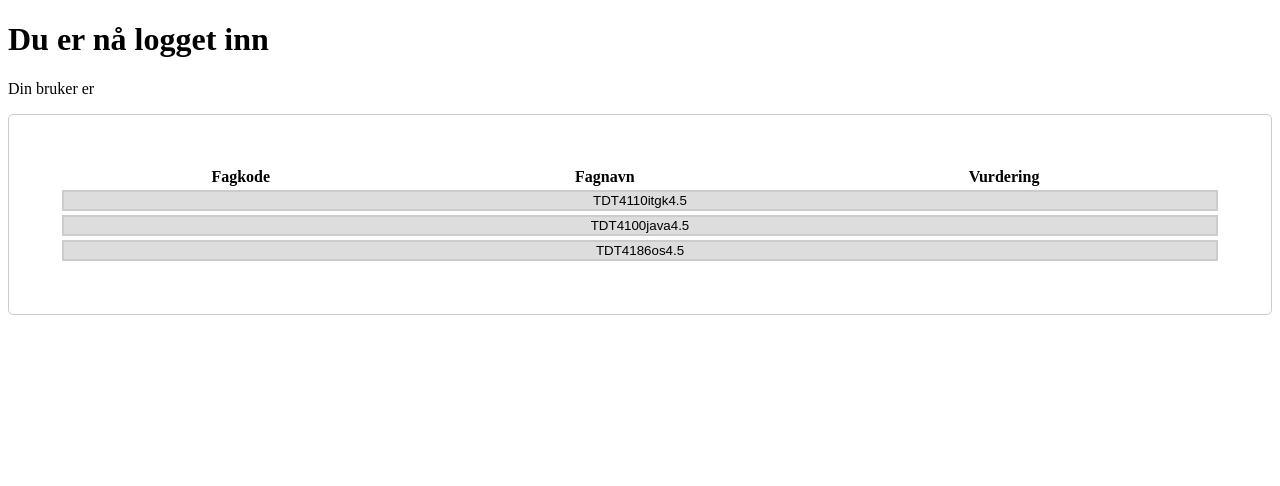
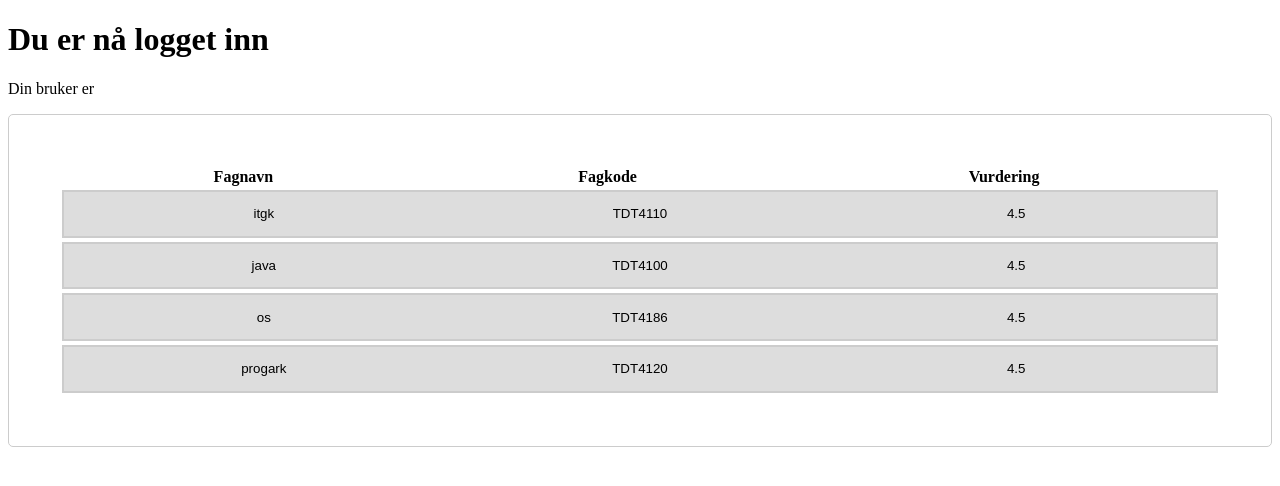
Before and after one commit to rotciw/emnr, a React (Create React App) app in the folder frontend/: page / in a window 1280 px wide. Shown: the top 486 px of the page. Built offline with nearby package versions, Linux system fonts and the light colour scheme; no server answers; sample sign-in values are in the browser's storage.

Commit message:
US2 see courses as a prettier card with correct table head.

```diff
--- a/frontend/src/App/App.tsx
+++ b/frontend/src/App/App.tsx
@@ -4,12 +4,12 @@ import { GlobalStateContext } from '../context/GlobalStateContext';
 import { CourseList } from '../components/CourseList';
 
 const getCourseNames = () => {
-  let courseNames: Array<String> = ['itgk','java','os'];
+  let courseNames: Array<String> = ['itgk','java','os','progark'];
   return courseNames;
 }
 
 const getCourseCodes = () => {
-  let courseCodes: Array<String> = ['TDT4110','TDT4100','TDT4186'];
+  let courseCodes: Array<String> = ['TDT4110','TDT4100','TDT4186','TDT4120'];
   return courseCodes;
 }
 
--- a/frontend/src/components/Buttons.tsx
+++ b/frontend/src/components/Buttons.tsx
@@ -3,7 +3,7 @@ import styled from 'styled-components';
 
 interface ButtonProps {
   clickHandler?: (value?: any) => void;
-  children: string;
+  children: any;
 }
 
 const StyledLoginBtn = styled.button`
--- a/frontend/src/components/Course.tsx
+++ b/frontend/src/components/Course.tsx
@@ -11,20 +11,25 @@ const handleCourseClick = () => {
     console.log("Trykk på fag 1");
 }
 
-
+const courseStyle = {
+  display: 'inline-block',
+  width: '33%',
+};
 
 export const Course: React.FC<CourseProps> = ({
   courseName,
   courseCode,
   score,
   }) => {
-
-    let btnString: String = courseCode.concat(courseName as string).concat(score.toString());
   return (
     <tr>
         <td colSpan={3}>
             <CourseButton clickHandler={handleCourseClick}>
-                {btnString as string}
+                <div>
+                  <p style={courseStyle}>{courseName}</p>
+                  <p style={courseStyle}>{courseCode}</p>
+                  <p style={courseStyle}>{score}</p>
+                </div>
             </CourseButton>
         </td>
     </tr>
--- a/frontend/src/components/CourseList.tsx
+++ b/frontend/src/components/CourseList.tsx
@@ -27,8 +27,8 @@ export const CourseList: React.FC<CourseListProps> = ({
         <table>
           <thead>
               <tr>
+                  <th>Fagnavn</th>
                   <th>Fagkode</th>
-                  <th>Fagnavn</th>
                   <th>Vurdering</th>
               </tr>
           </thead>
```
